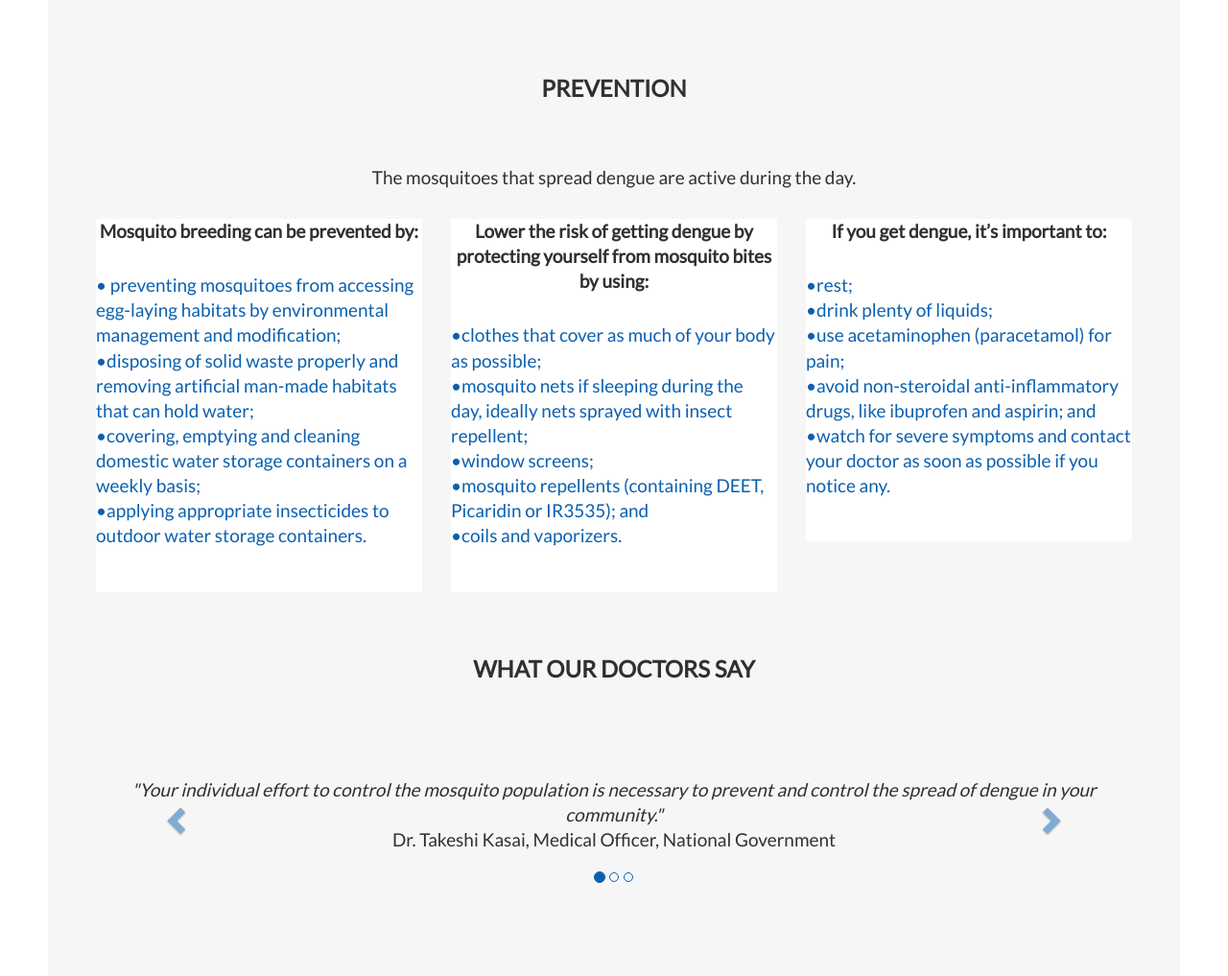
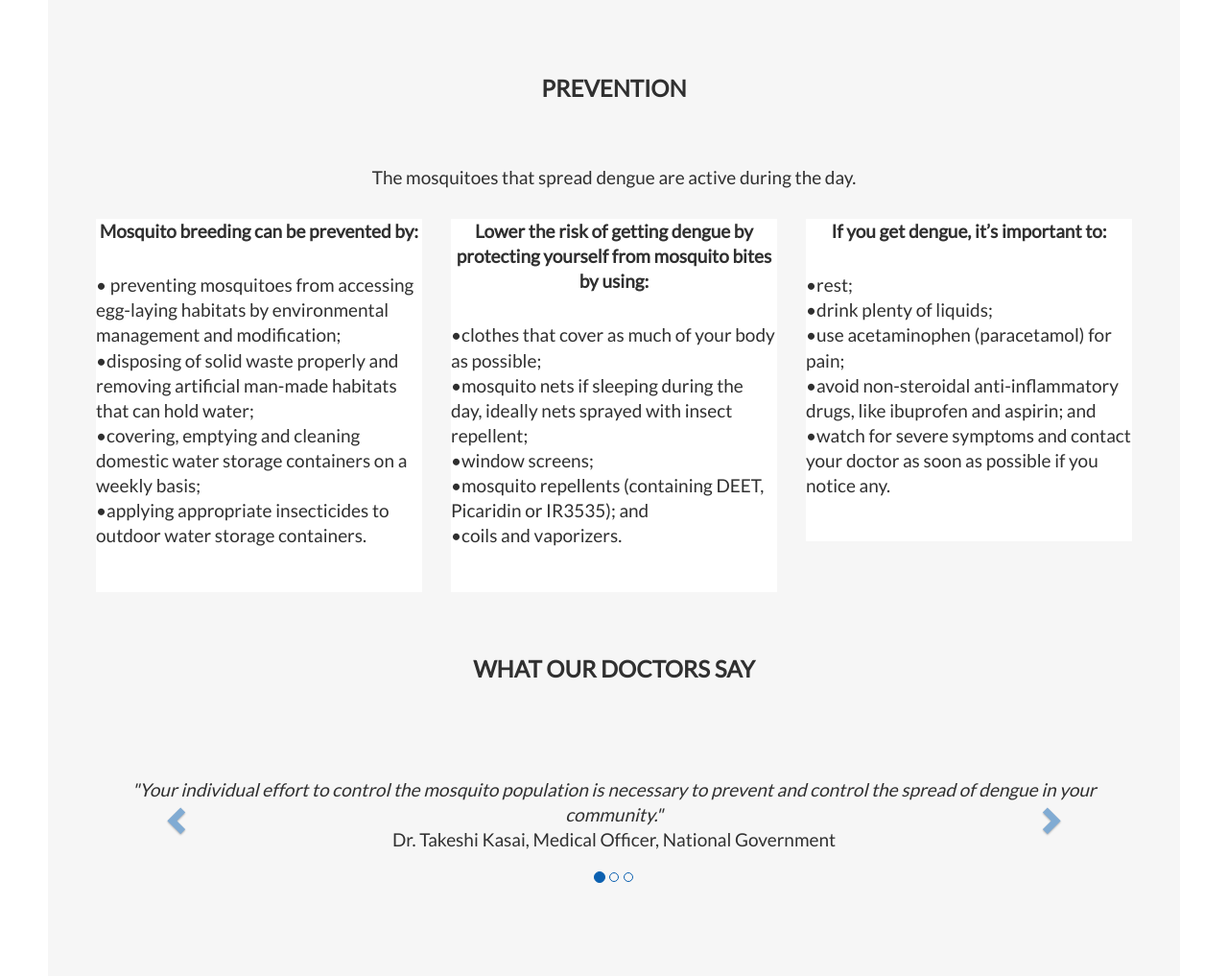
Before and after one commit to ShamErika/capstone, a PHP site: page / in a window 1280 px wide. Shown: the part 2979-3996 px from the top of the page at 96% size. Run offline with PHP 8.4, Linux system fonts and the light colour scheme.

```diff
--- a/style.css
+++ b/style.css
@@ -32,7 +32,7 @@
     font-weight: 400;
     margin-bottom: 30px;
     text-align: left;
-    color:#0B60B0
+
   }
   .jumbotron {
     background-color: #0B60B0;
```
